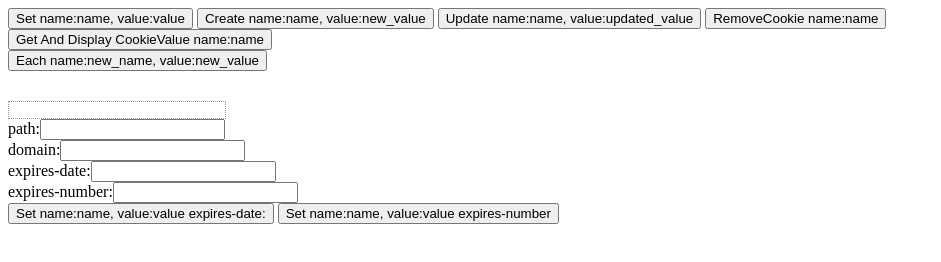
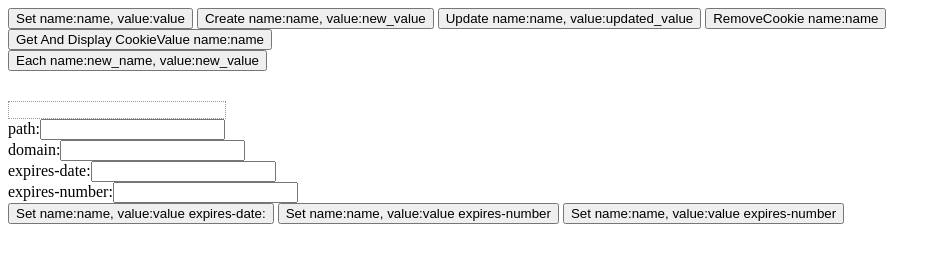
Before and after one commit to niwaringo/tongs, a website: page browser/index.html in a window 1280 px wide. Shown: the whole page, without its empty margins (0-941 px from the left). Drawn offline with Linux system fonts and the light colour scheme.

Commit message:
add other option button

```diff
--- a/browser/index.html
+++ b/browser/index.html
@@ -28,6 +28,8 @@ expires-number:<input type="text" id="expires-number">
 <button type="button" onclick="setCookieWithExpiresDate('name', 'value')" id="set-with-option-expires-date">Set name:name, value:value expires-date:</button>
 <button type="button" onclick="setCookieWithExpiresNumber('name', 'value')" id="set-with-option-expires-number">Set name:name, value:value expires-number</button>
 
+<button type="button" onclick="setCookieWithOtherOption('name', 'value')" id="set-with-option-expires-other">Set name:name, value:value expires-number</button>
+
 
 <script src="./tongs.js"></script>
 <script src="./sample.js"></script>
```
